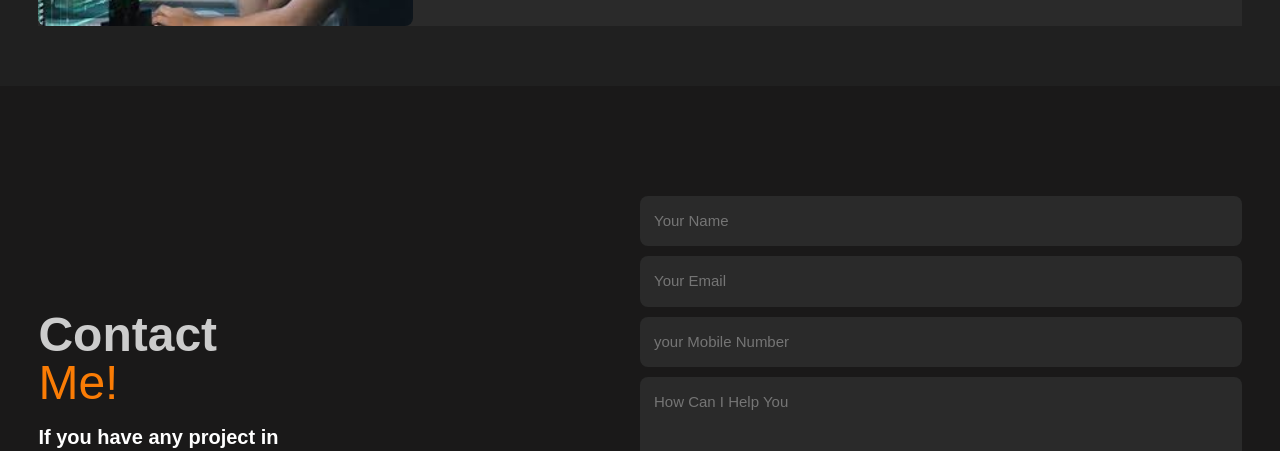
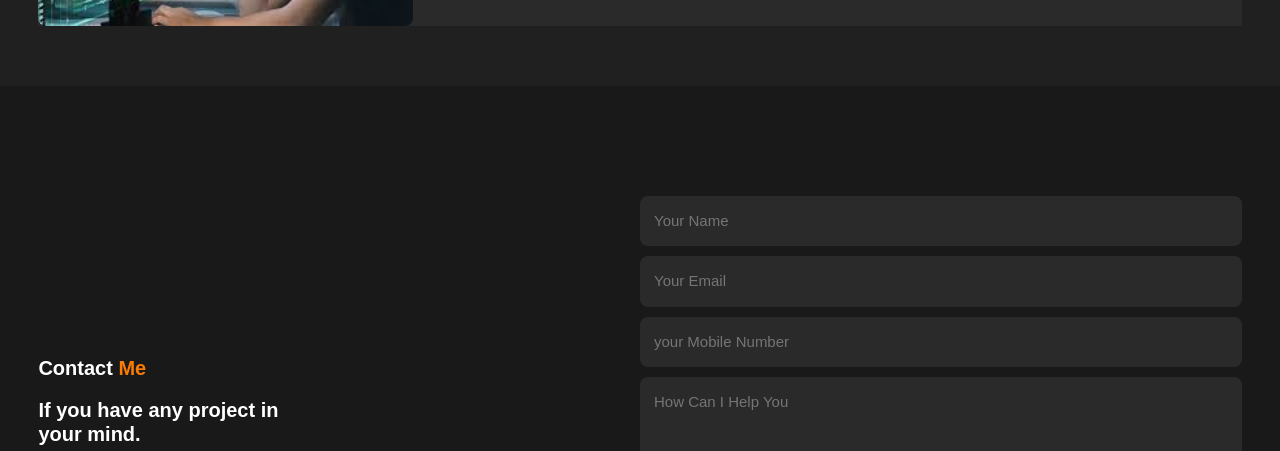
Before and after one commit to mohammed7924/portfoliowebsite, a plain HTML site: page index.html in a window 1280 px wide. Shown: the part 3207-3658 px from the top of the page. Drawn offline with nearby package versions, Linux system fonts and the light colour scheme; a web font is replaced by a local one.

Commit message:
portfcommit

```diff
--- a/index.html
+++ b/index.html
@@ -5,7 +5,7 @@
 <head>
 	<meta charset="utf-8">
 	<meta name="viewport" content="width=device-width, initial-scale=1">
-	<title>Responsive Portfolio Website</title>
+	<title> Portfolio Website</title>
 	<!---custom css link---->
 	<link rel="stylesheet" type="text/css" href="port.css">
 
@@ -193,7 +193,7 @@ crossorigin="anonymous"></script>
 <section class="contact" id="contact">
 	<div class="row">
 	<div class="contact-text col-sm-3  col-md-4 col-lg-6">
-		<h2><b>Contact</b> <span>Me!</span></h2>
+		<h4><b>Contact</b> <span>Me</span></h4>
 		<h4>If you have any project in your mind.</h4>
 	</div>
 		<div class="row">
```
